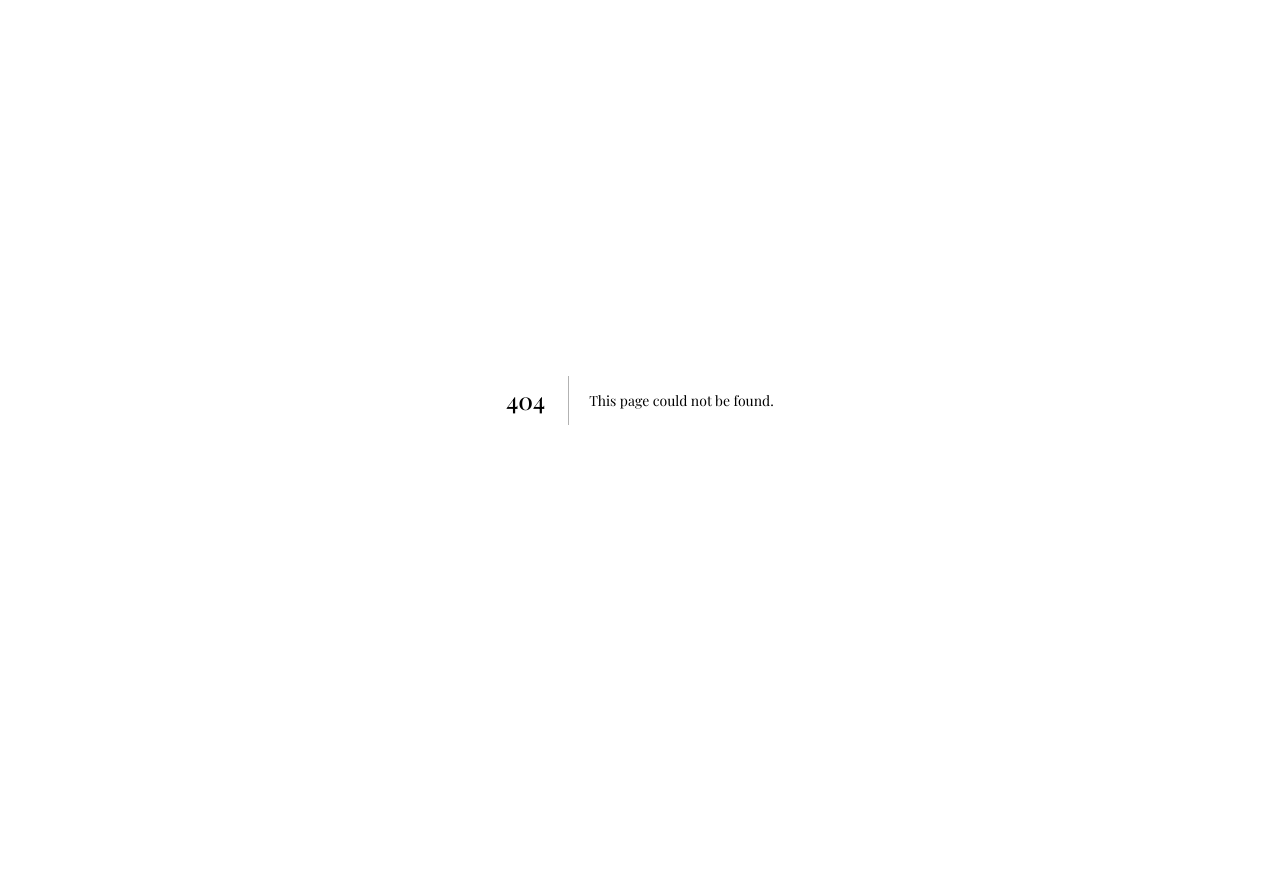
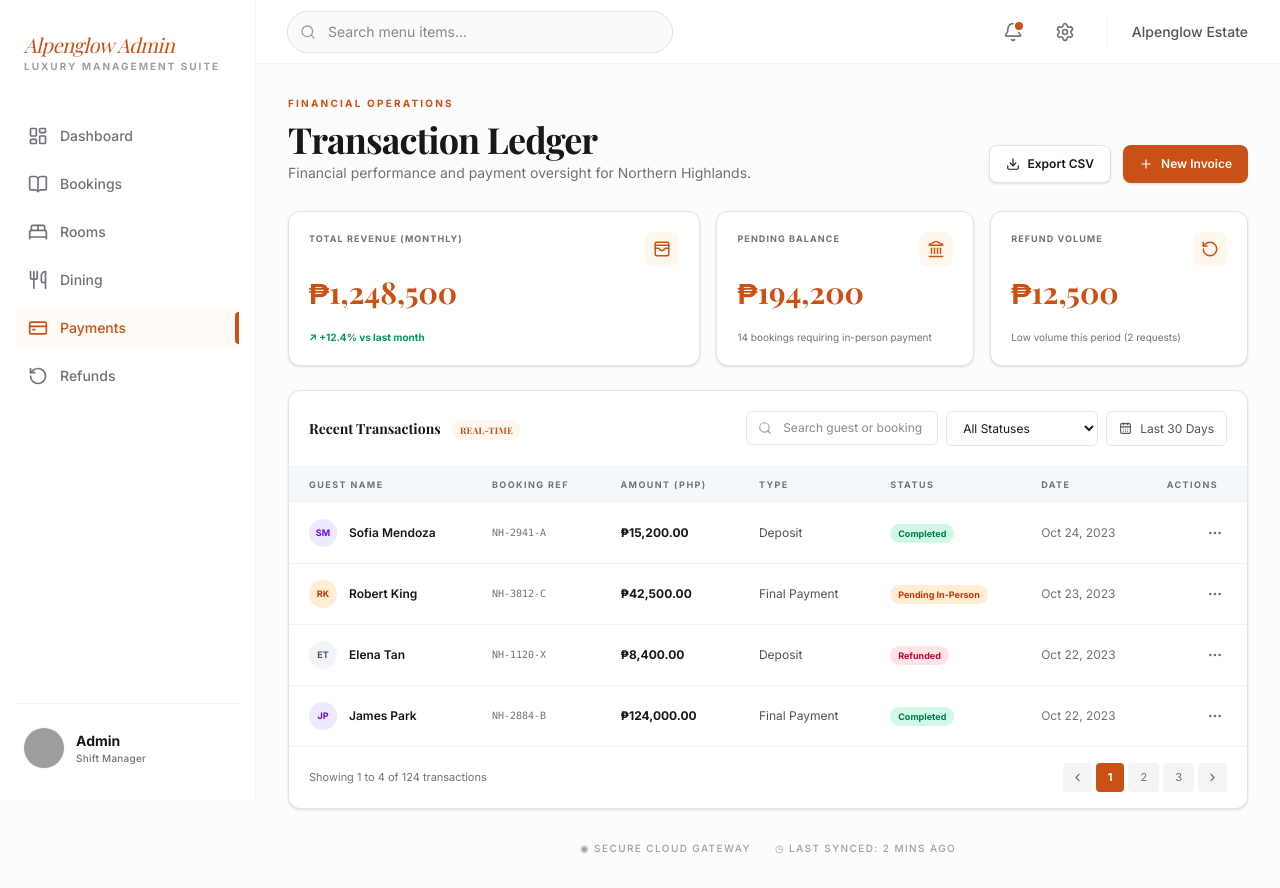
Before and after one commit to Evami-Suarez/Northern-Highlands-Web-App-Frontend, a Next.js app: page /payments in a window 1280 px wide. Before the commit this address had no page. Before the commit the page ends 800 px from the top, so only its background shows below. Built offline with nearby package versions, Linux system fonts and the light colour scheme; grey boxes are pictures that could not be loaded; a web font is replaced by a local one.

Commit message:
Build payments transaction ledger

```diff
--- /dev/null
+++ b/src/app/(admin)/payments/page.tsx
@@ -0,0 +1,5 @@
+import { PaymentLedger } from '@/components/features/payment/PaymentLedger'
+
+export default function PaymentsPage() {
+  return <PaymentLedger />
+}
--- /dev/null
+++ b/src/components/features/payment/PaymentLedger.tsx
@@ -0,0 +1,66 @@
+'use client'
+
+import { useMemo, useState } from 'react'
+import { CalendarDays, ChevronLeft, ChevronRight, Download, Ellipsis, Landmark, Plus, RotateCcw, Search, WalletCards } from 'lucide-react'
+
+const transactions = [
+  { initials: 'SM', name: 'Sofia Mendoza', ref: 'NH-2941-A', amount: 15200, type: 'Deposit', status: 'Completed', date: 'Oct 24, 2023', tone: 'lavender' },
+  { initials: 'RK', name: 'Robert King', ref: 'NH-3812-C', amount: 42500, type: 'Final Payment', status: 'Pending In-Person', date: 'Oct 23, 2023', tone: 'peach' },
+  { initials: 'ET', name: 'Elena Tan', ref: 'NH-1120-X', amount: 8400, type: 'Deposit', status: 'Refunded', date: 'Oct 22, 2023', tone: 'slate' },
+  { initials: 'JP', name: 'James Park', ref: 'NH-2884-B', amount: 124000, type: 'Final Payment', status: 'Completed', date: 'Oct 22, 2023', tone: 'lavender' },
+]
+
+const peso = (amount: number) => `₱${amount.toLocaleString('en-PH', { minimumFractionDigits: 2 })}`
+
+export function PaymentLedger() {
+  const [query, setQuery] = useState('')
+  const [status, setStatus] = useState('All Statuses')
+  const filtered = useMemo(() => transactions.filter((item) => {
+    const matchesQuery = `${item.name} ${item.ref}`.toLowerCase().includes(query.toLowerCase())
+    const matchesStatus = status === 'All Statuses' || item.status === status
+    return matchesQuery && matchesStatus
+  }), [query, status])
+
+  return (
+    <section className="mx-auto w-full max-w-6xl text-zinc-900">
+      <div className="mb-7 flex flex-col justify-between gap-5 md:flex-row md:items-end">
+        <div>
+          <p className="mb-2 text-[10px] font-bold uppercase tracking-[0.22em] text-brand-sienna">Financial operations</p>
+          <h1 className="font-serif text-4xl font-bold tracking-tight text-zinc-900">Transaction Ledger</h1>
+          <p className="mt-1 text-sm text-zinc-500">Financial performance and payment oversight for Northern Highlands.</p>
+        </div>
+        <div className="flex gap-3">
+          <button className="flex items-center gap-2 rounded-lg border border-zinc-200 bg-white px-4 py-2.5 text-xs font-semibold shadow-sm transition hover:border-brand-sienna"><Download size={14} /> Export CSV</button>
+          <button className="flex items-center gap-2 rounded-lg bg-brand-sienna px-4 py-2.5 text-xs font-semibold text-white shadow-sm transition hover:brightness-95"><Plus size={14} /> New Invoice</button>
+        </div>
+      </div>
+
+      <div className="mb-6 grid gap-4 md:grid-cols-[1.6fr_1fr_1fr]">
+        <MetricCard label="Total Revenue (Monthly)" value="₱1,248,500" note="+12.4% vs last month" icon={<WalletCards size={18} />} positive />
+        <MetricCard label="Pending Balance" value="₱194,200" note="14 bookings requiring in-person payment" icon={<Landmark size={18} />} />
+        <MetricCard label="Refund Volume" value="₱12,500" note="Low volume this period (2 requests)" icon={<RotateCcw size={18} />} />
+      </div>
+
+      <div className="overflow-hidden rounded-xl border border-zinc-200 bg-white shadow-sm">
+        <div className="flex flex-col gap-4 border-b border-zinc-100 p-5 md:flex-row md:items-center md:justify-between">
+          <h2 className="text-sm font-bold">Recent Transactions <span className="ml-2 rounded-full bg-orange-50 px-2 py-1 text-[9px] font-bold uppercase tracking-wide text-brand-sienna">Real-time</span></h2>
+          <div className="flex flex-col gap-2 sm:flex-row">
+            <label className="relative"><Search className="absolute left-3 top-2.5 text-zinc-400" size={14} /><input aria-label="Search transactions" value={query} onChange={(e) => setQuery(e.target.value)} placeholder="Search guest or booking" className="w-full rounded-md border border-zinc-200 py-2 pl-9 pr-3 text-xs outline-none focus:border-brand-sienna sm:w-48" /></label>
+            <select aria-label="Filter status" value={status} onChange={(e) => setStatus(e.target.value)} className="rounded-md border border-zinc-200 bg-white px-3 py-2 text-xs outline-none focus:border-brand-sienna"><option>All Statuses</option><option>Completed</option><option>Pending In-Person</option><option>Refunded</option></select>
+            <button className="flex items-center justify-center gap-2 rounded-md border border-zinc-200 px-3 py-2 text-xs text-zinc-600"><CalendarDays size={13} /> Last 30 Days</button>
+          </div>
+        </div>
+        <div className="overflow-x-auto">
+          <table className="w-full min-w-[760px] text-left text-xs"><thead className="bg-[#f4f8fa] text-[9px] font-bold uppercase tracking-[0.16em] text-zinc-500"><tr>{['Guest Name', 'Booking Ref', 'Amount (PHP)', 'Type', 'Status', 'Date', 'Actions'].map((heading) => <th key={heading} className="px-5 py-3">{heading}</th>)}</tr></thead>
+            <tbody className="divide-y divide-zinc-100">{filtered.map((item) => <tr key={item.ref} className="transition hover:bg-orange-50/30"><td className="px-5 py-4"><div className="flex items-center gap-3"><span className={`flex size-7 items-center justify-center rounded-full text-[9px] font-bold ${item.tone === 'peach' ? 'bg-orange-100 text-orange-700' : item.tone === 'slate' ? 'bg-slate-100 text-slate-600' : 'bg-violet-100 text-violet-700'}`}>{item.initials}</span><span className="font-semibold">{item.name}</span></div></td><td className="px-5 py-4 font-mono text-[10px] text-zinc-500">{item.ref}</td><td className="px-5 py-4 font-bold">{peso(item.amount)}</td><td className="px-5 py-4 text-zinc-600">{item.type}</td><td className="px-5 py-4"><Status value={item.status} /></td><td className="px-5 py-4 text-zinc-500">{item.date}</td><td className="px-5 py-4 text-right"><button aria-label={`Actions for ${item.name}`} className="rounded p-1 text-zinc-500 hover:bg-zinc-100"><Ellipsis size={16} /></button></td></tr>)}</tbody>
+          </table>
+        </div>
+        <div className="flex items-center justify-between border-t border-zinc-100 px-5 py-4 text-[11px] text-zinc-500"><span>Showing 1 to {filtered.length} of 124 transactions</span><div className="flex gap-1"><button className="rounded bg-zinc-100 p-2"><ChevronLeft size={13} /></button><button className="rounded bg-brand-sienna px-3 py-1.5 font-bold text-white">1</button><button className="rounded bg-zinc-100 px-3 py-1.5">2</button><button className="rounded bg-zinc-100 px-3 py-1.5">3</button><button className="rounded bg-zinc-100 p-2"><ChevronRight size={13} /></button></div></div>
+      </div>
+      <div className="mt-8 flex justify-center gap-6 text-[10px] font-medium uppercase tracking-[0.14em] text-zinc-400"><span>◉ Secure cloud gateway</span><span>◷ Last synced: 2 mins ago</span></div>
+    </section>
+  )
+}
+
+function MetricCard({ label, value, note, icon, positive = false }: { label: string; value: string; note: string; icon: React.ReactNode; positive?: boolean }) { return <div className="rounded-xl border border-zinc-200 bg-white p-5 shadow-sm"><div className="flex items-start justify-between"><p className="text-[9px] font-bold uppercase tracking-[0.12em] text-zinc-500">{label}</p><span className="rounded-lg bg-orange-50 p-2 text-brand-sienna">{icon}</span></div><p className="mt-2 font-serif text-3xl font-bold text-brand-sienna">{value}</p><p className={`mt-5 text-[10px] ${positive ? 'font-bold text-emerald-600' : 'text-zinc-500'}`}>{positive ? '↗ ' : ''}{note}</p></div> }
+function Status({ value }: { value: string }) { const colors = value === 'Completed' ? 'bg-emerald-100 text-emerald-700' : value === 'Refunded' ? 'bg-rose-100 text-rose-700' : 'bg-orange-100 text-orange-700'; return <span className={`rounded-full px-2 py-1 text-[9px] font-bold ${colors}`}>{value}</span> }
```
